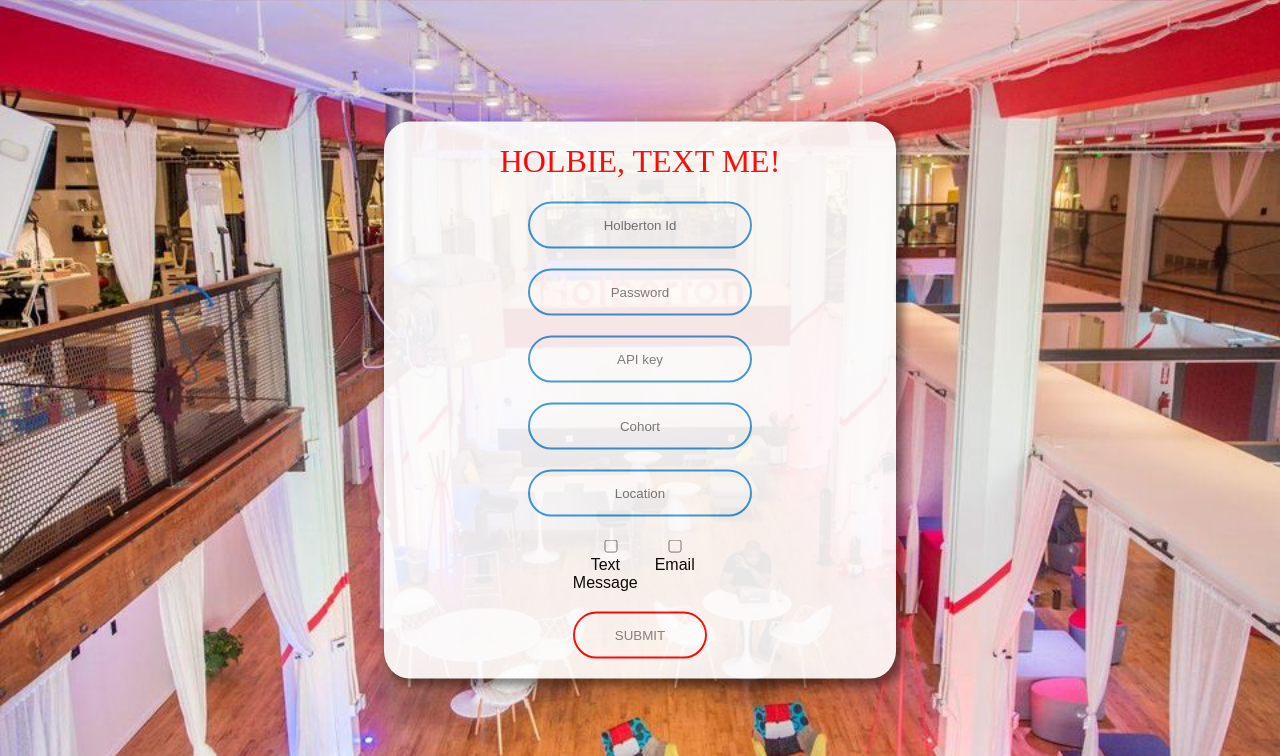
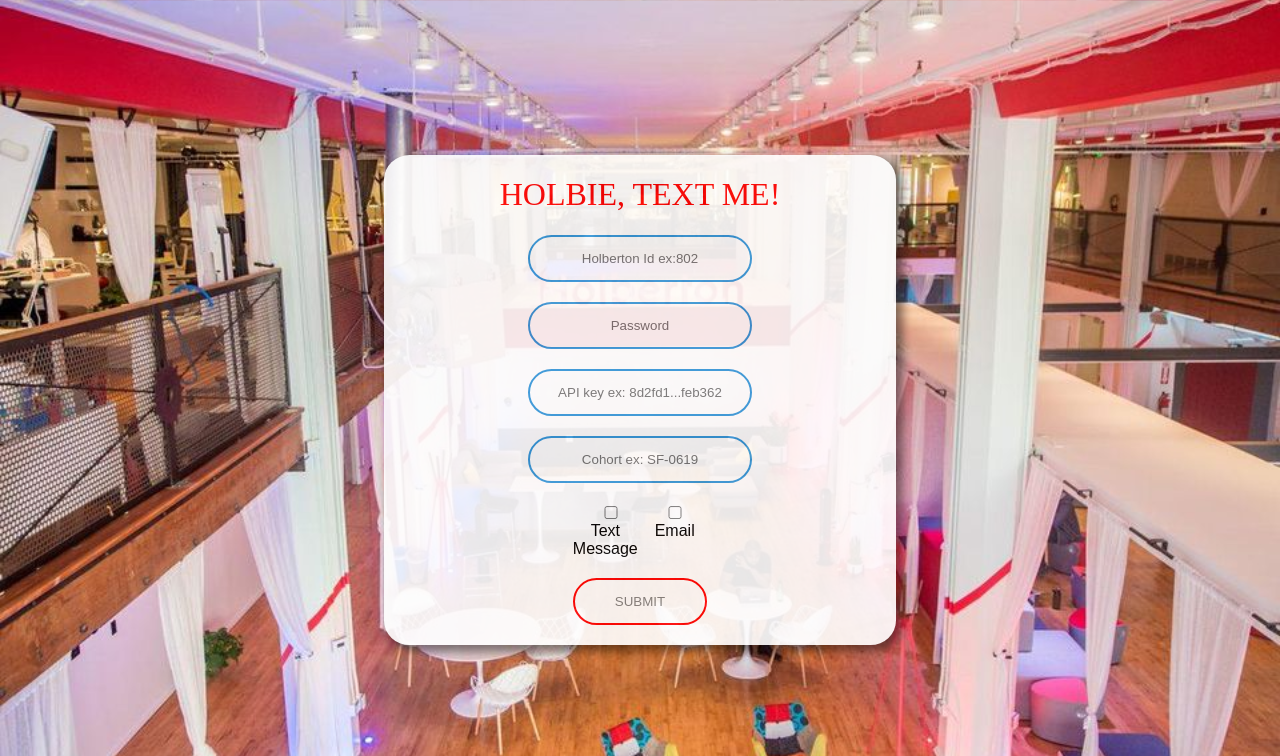
Before and after one commit to Maxastuart/holbie_textme, a Flask app: page / in a window 1280 px wide. Shown: the top 756 px of the page. Run offline with Flask 2, Linux system fonts and the light colour scheme; data that the repository does not hold is empty.

Commit message:
adding some requirements

```diff
--- a/templates/index.html
+++ b/templates/index.html
@@ -10,19 +10,19 @@
  <form class="box" action="index.html" method="post">
 
       <h1><font face="bradley hand" color="red">Holbie, text me!</font></h1>
-      <input type="text" name="" placeholder="Holberton Id">
-      <input type="Password" name="" placeholder="Password">
-      <input type="text" name="" placeholder="API key">
-      <input type="text" name="" placeholder="Cohort">
-      <input type="text" name="" placeholder="Location">
+      <input type="text" name="" placeholder="Holberton Id ex:802" pattern="[0-9]{3}" required>
+      <input type="Password" name="" placeholder="Password" required>
+      <input type="text" name="" placeholder="API key ex: 8d2fd1...feb362" required>
+      <input type="text" name="" placeholder="Cohort ex: SF-0619" required>
+      <!--input type="text" name="" placeholder="Location  ex:SF"-->
       <div class="message-div">
         <div class="row">
           <div class="column">
             <input type="checkbox" id="text_msg" >
             <label for="text_msg"> Text Message</label>
-            <input type="text"  name="phone" class="myPhone" placeholder="Phone Number">
-            <input type="text"  name="nApi" class="myPhone" placeholder="Nexmo API">
-            <input type="text"  name="nSecret" class="myPhone" placeholder="Nexmo Secret">
+            <input type="text"  name="phone" class="myPhone" placeholder="Phone Number: 415-555-5555" >
+            <input type="text"  name="nApi" class="myNapi" placeholder="Nexmo API" >
+            <input type="text"  name="nSecret" class="mySecret" placeholder="Nexmo Secret" >
           </div>
 
           <div class="column">
```
